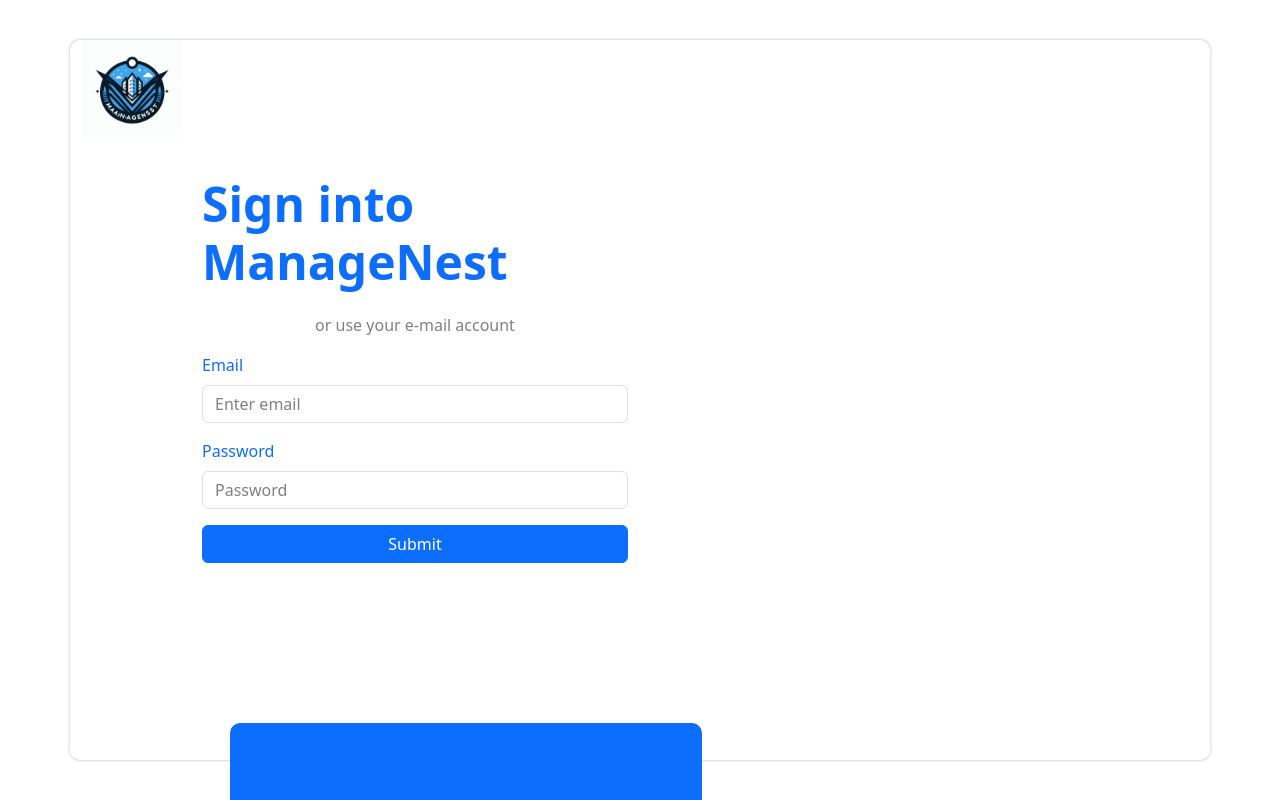
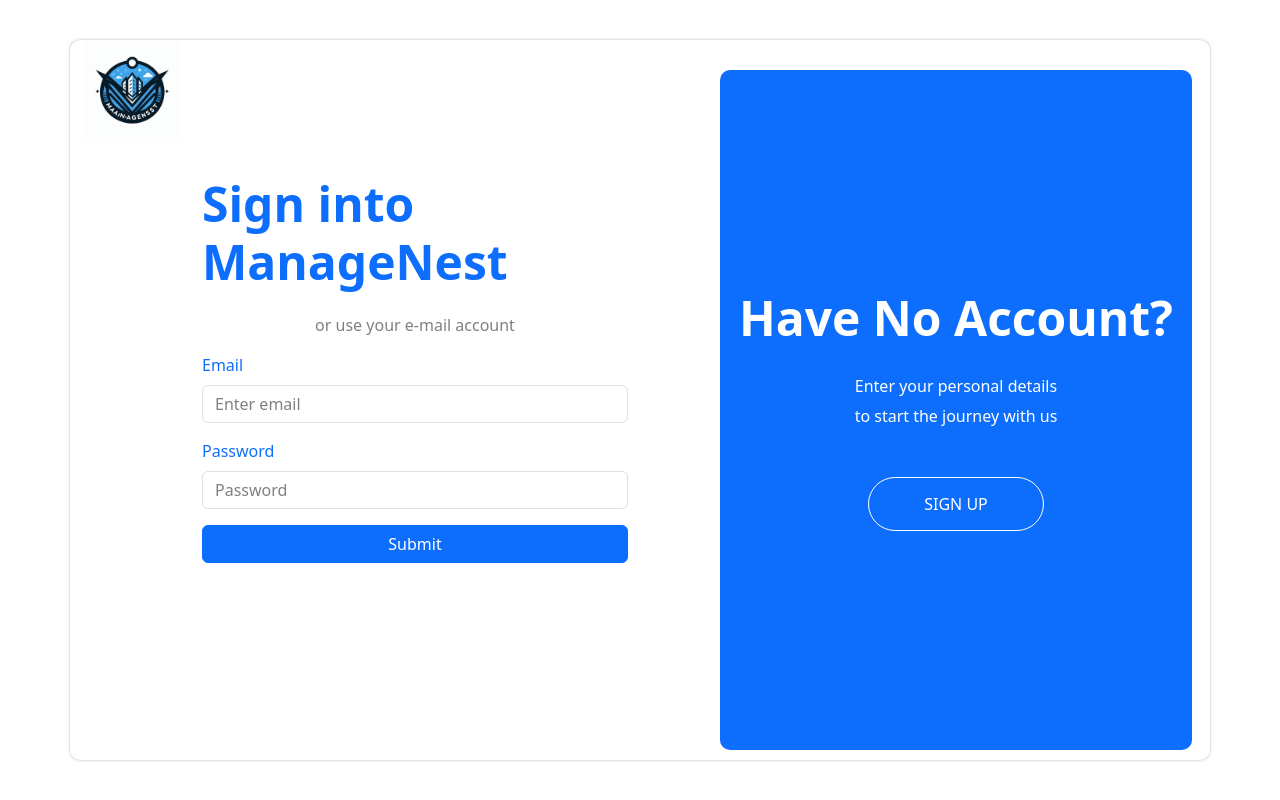
Before and after one commit to PascalTwoli/ManageNest, a React (Create React App) app in the folder frontend/: page / in a window 1280 px wide. Shown: the top 800 px of the page. Built offline with nearby package versions, Linux system fonts and the light colour scheme.

Commit message:
modfied css

```diff
--- a/frontend/src/App.css
+++ b/frontend/src/App.css
@@ -49,10 +49,12 @@
 
 .right-bar{
   border-radius: 10px;
-  margin-left:10rem;
+  margin-left:5rem;
+  /* margin-left:7.5%; */
   margin-top: 30px !important;
   margin-bottom: 0px;
   max-width: 29.5rem !important;
+  /* max-width: 26rem !important; */
   height: 85vh;
   text-align: center;
   color: white;
```
Also changed, not shown: 1 other file (tests, documents, lock files or other folders).
